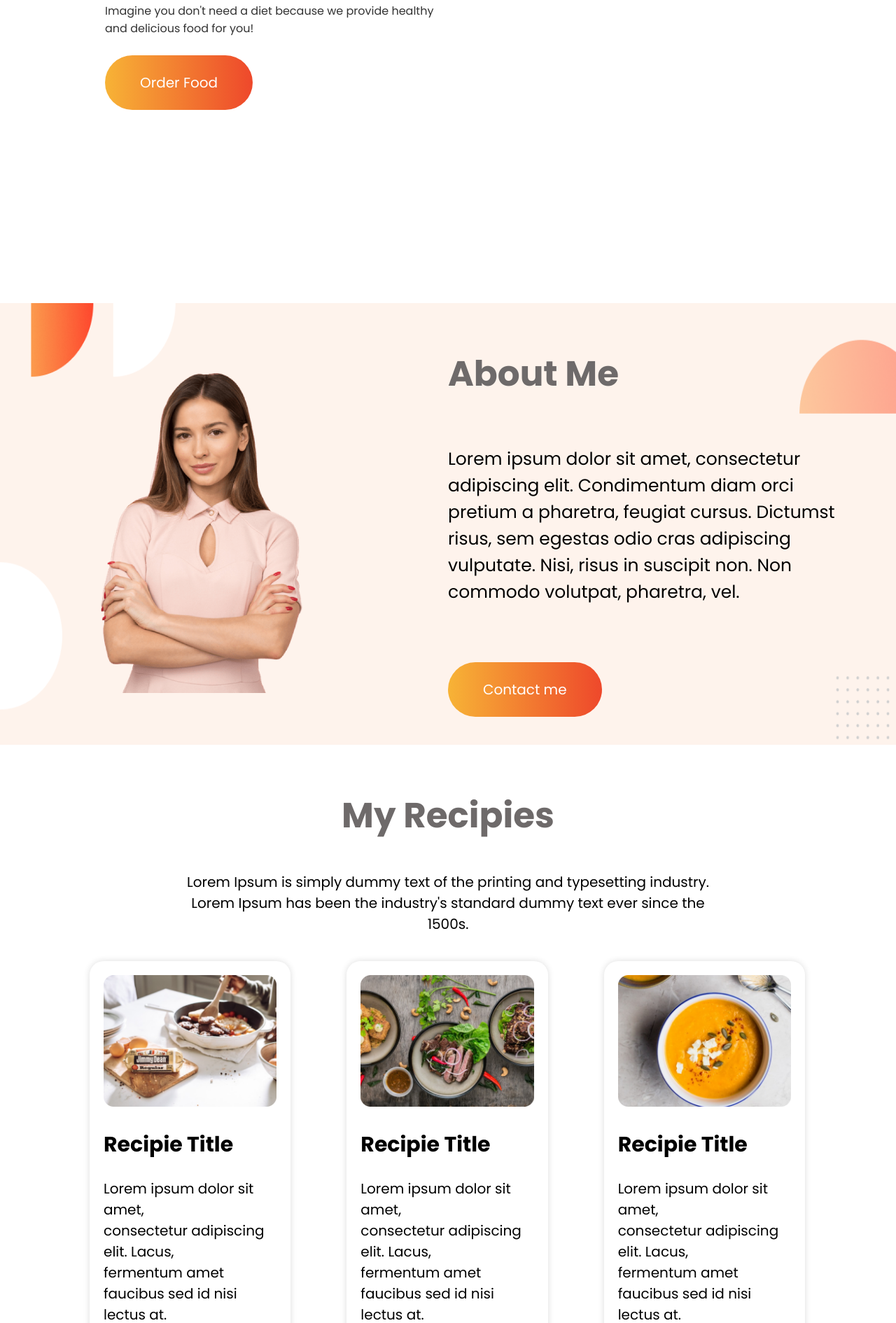
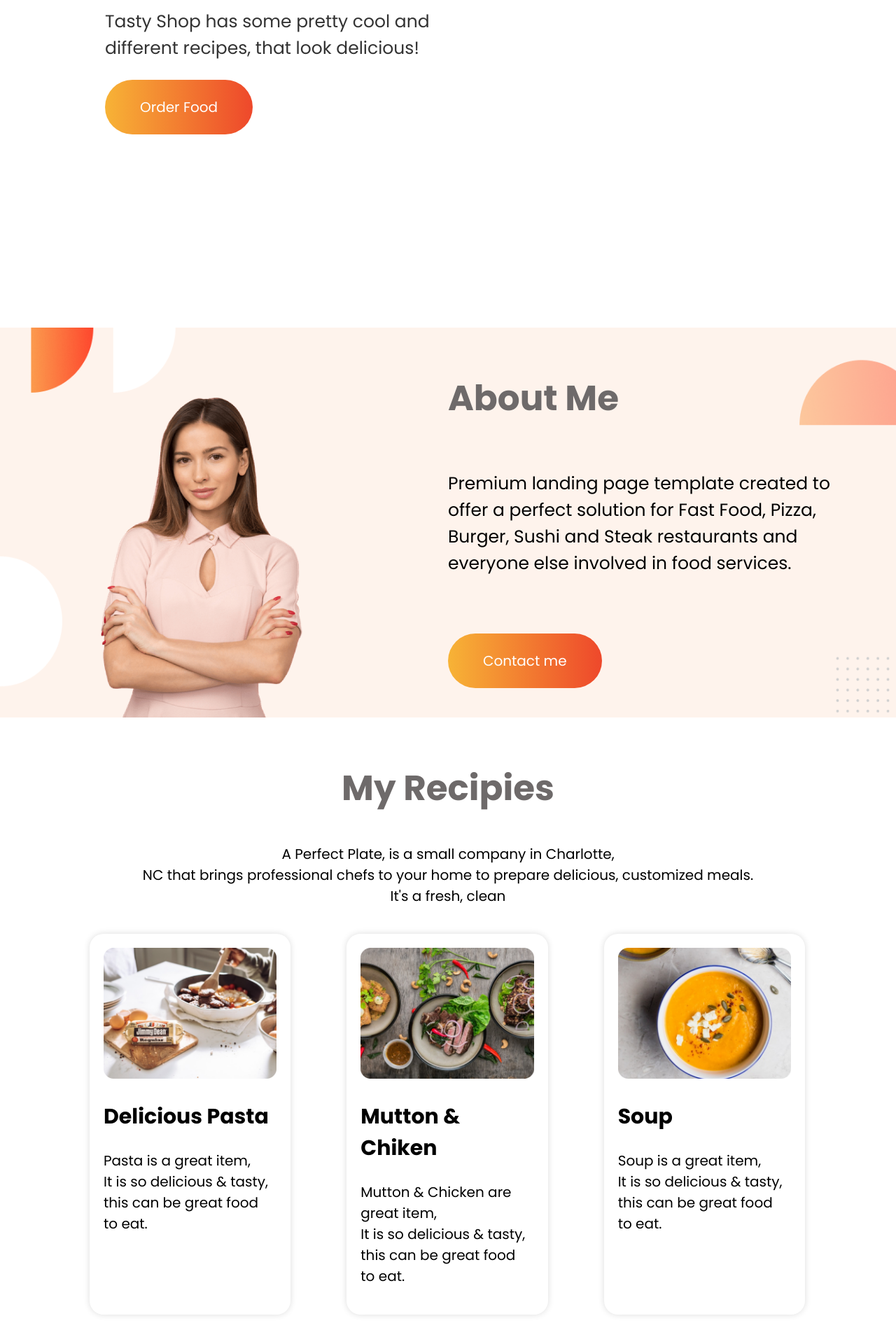
Before and after one commit to Abir18/food-network, a plain HTML site: page index.html in a window 1280 px wide. Shown: the part 788-2678 px from the top of the page at 70% size. Drawn offline with Linux system fonts and the light colour scheme.

Commit message:
text changes

```diff
--- a/index.html
+++ b/index.html
@@ -16,15 +16,16 @@
   <body>
     <section class="top-header">
       <div class="half-width header-content">
-        <h1><span class="skip">Skip</span> The Diet,</h1>
-        <h1>Just Eat Healthy</h1>
-        <h1>With Food Network</h1>
+        <h1><span class="skip">Only</span> Quality Food,</h1>
+        <h1>Restaurant & Dishes</h1>
+        <h1>Tasty Passion</h1>
         <p>
-          Imagine you don't need a diet because we provide healthy and delicious
-          food for you!
+          Tasty Shop has some pretty cool and different recipes, that look
+          delicious!
         </p>
         <a
           href="https://www.linkedin.com"
+          id="top-banner-btn"
           class="linear-gradient-btn"
           target="_blank"
           >Order Food</a
@@ -41,10 +42,9 @@
       <div class="half-width about-me-content">
         <h1 class="about-me-header">About Me</h1>
         <p>
-          Lorem ipsum dolor sit amet, consectetur adipiscing elit. Condimentum
-          diam orci pretium a pharetra, feugiat cursus. Dictumst risus, sem
-          egestas odio cras adipiscing vulputate. Nisi, risus in suscipit non.
-          Non commodo volutpat, pharetra, vel.
+          Premium landing page template created to offer a perfect solution for
+          Fast Food, Pizza, Burger, Sushi and Steak restaurants and everyone
+          else involved in food services.
         </p>
         <a
           target="_blank"
@@ -58,42 +58,41 @@
       <div class="recipies-content">
         <h1>My Recipies</h1>
         <p>
-          Lorem Ipsum is simply dummy text of the printing and typesetting
-          industry.<br />
-          Lorem Ipsum has been the industry's standard dummy text ever since
-          the<br />
-          1500s.
+          A Perfect Plate, is a small company in Charlotte,<br />
+          NC that brings professional chefs to your home to prepare delicious,
+          customized meals. <br />
+          It's a fresh, clean
         </p>
       </div>
       <div class="recipies-img">
         <div class="img-content">
           <img src="images/food/Biscuits.jpg" alt="first-img" />
-          <h1>Recipie Title</h1>
+          <h1>Delicious Pasta</h1>
           <p>
-            Lorem ipsum dolor sit amet,<br />
-            consectetur adipiscing elit. Lacus,<br />
-            fermentum amet faucibus sed id nisi<br />
-            lectus at.
+            Pasta is a great item,<br />
+            It is so delicious & tasty,<br />
+            this can be great food<br />
+            to eat.
           </p>
         </div>
         <div class="img-content">
           <img src="images/food/Mutton.jpg" alt="first-img" />
-          <h1>Recipie Title</h1>
+          <h1>Mutton & Chiken</h1>
           <p>
-            Lorem ipsum dolor sit amet,<br />
-            consectetur adipiscing elit. Lacus,<br />
-            fermentum amet faucibus sed id nisi<br />
-            lectus at.
+            Mutton & Chicken are great item,<br />
+            It is so delicious & tasty,<br />
+            this can be great food<br />
+            to eat.
           </p>
         </div>
         <div class="img-content">
           <img src="images/food/Soup.png" alt="first-img" />
-          <h1>Recipie Title</h1>
+          <h1>Soup</h1>
           <p>
-            Lorem ipsum dolor sit amet,<br />
-            consectetur adipiscing elit. Lacus,<br />
-            fermentum amet faucibus sed id nisi<br />
-            lectus at.
+            Soup is a great item,<br />
+            It is so delicious & tasty,<br />
+            this can be great food<br />
+            to eat.
           </p>
         </div>
       </div>
--- a/styles.css
+++ b/styles.css
@@ -25,6 +25,12 @@ body {
 }
 .header-content {
   margin: 300px 150px;
+}
+.header-content p {
+  font-size: 25px;
+}
+#top-banner-btn {
+  margin-top: 50px;
 }
 .header-img {
   margin: 100px 0;
@@ -118,7 +124,7 @@ body {
   justify-content: space-evenly;
   box-shadow: 0 0 10px #ddd;
   border-radius: 20px;
-  margin: 100px 160px;
+  margin: 100px 170px;
   padding: 30px 0;
 }
 .subscriber h1 {
```
